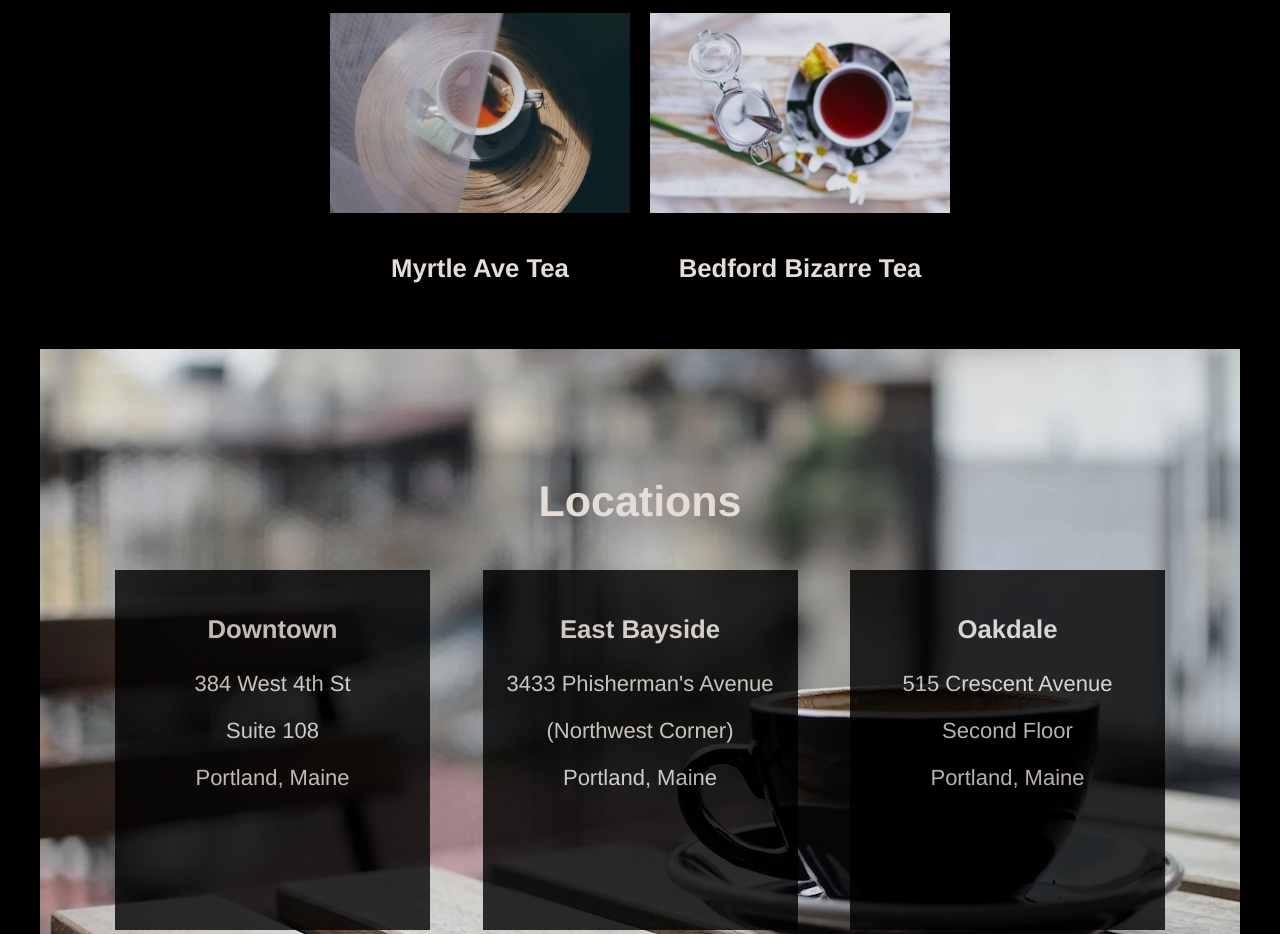
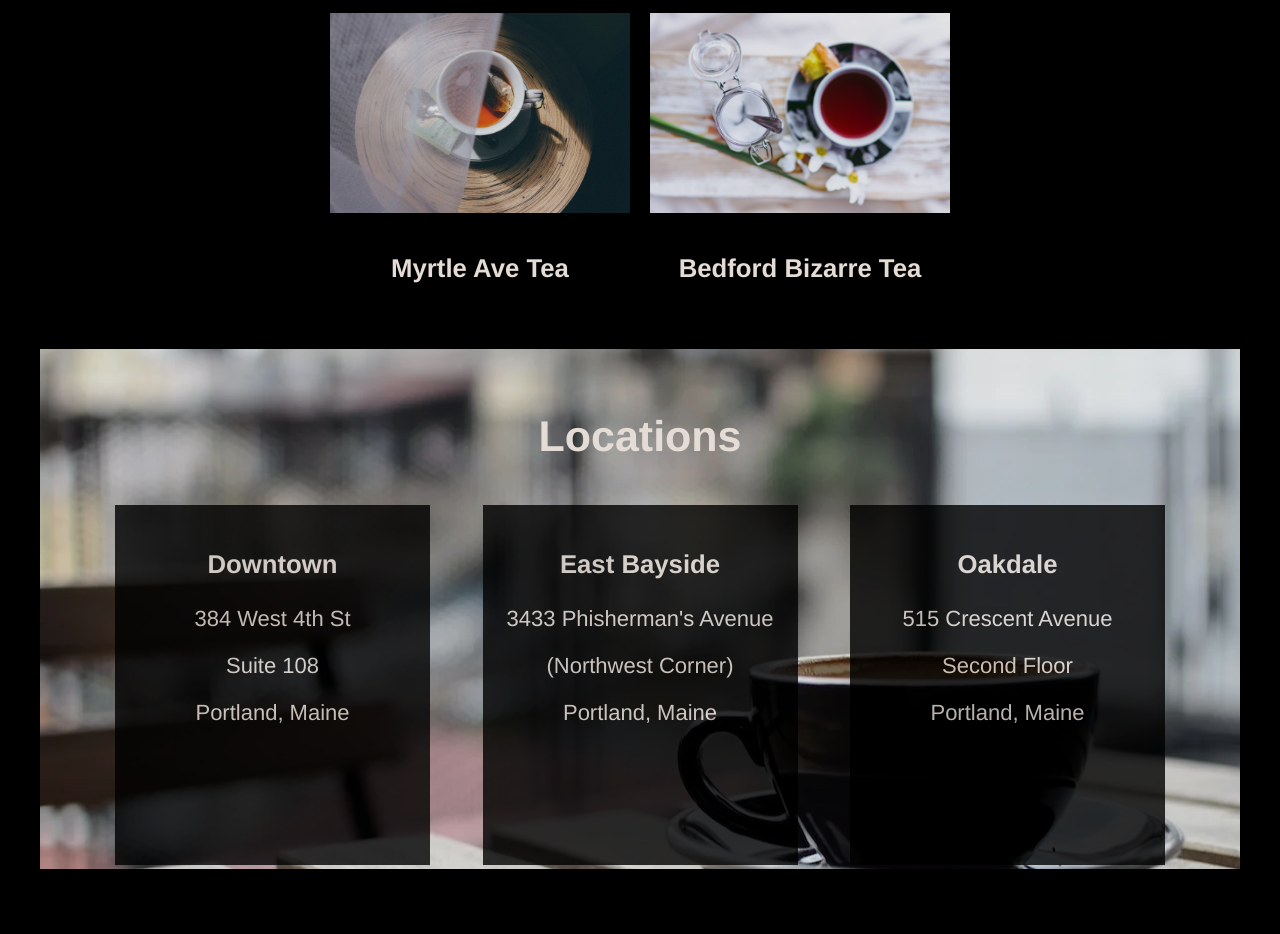
Before and after one commit to jcainuk/HTML-CSS-Codecademy-Projects, a website: page Tea Cozy/index.html in a window 1280 px wide. Shown: the part 1229-2163 px from the top of the page. After the commit the page ends 2098 px from the top, so only its background shows below. Drawn offline with Linux system fonts and the light colour scheme.

Commit message:
reduce padding-top of .banner class

```diff
--- a/Tea Cozy/css/style.css
+++ b/Tea Cozy/css/style.css
@@ -87,7 +87,7 @@ margin: 0;
   height: 500px;
   max-width: 1200px;
   margin: 40px auto auto auto;
-  padding-top: 85px;
+  padding-top: 20px;
   background-image: url(../images/img-locations-background.webp);
   background-repeat: no-repeat;
   background-position: center;
```
